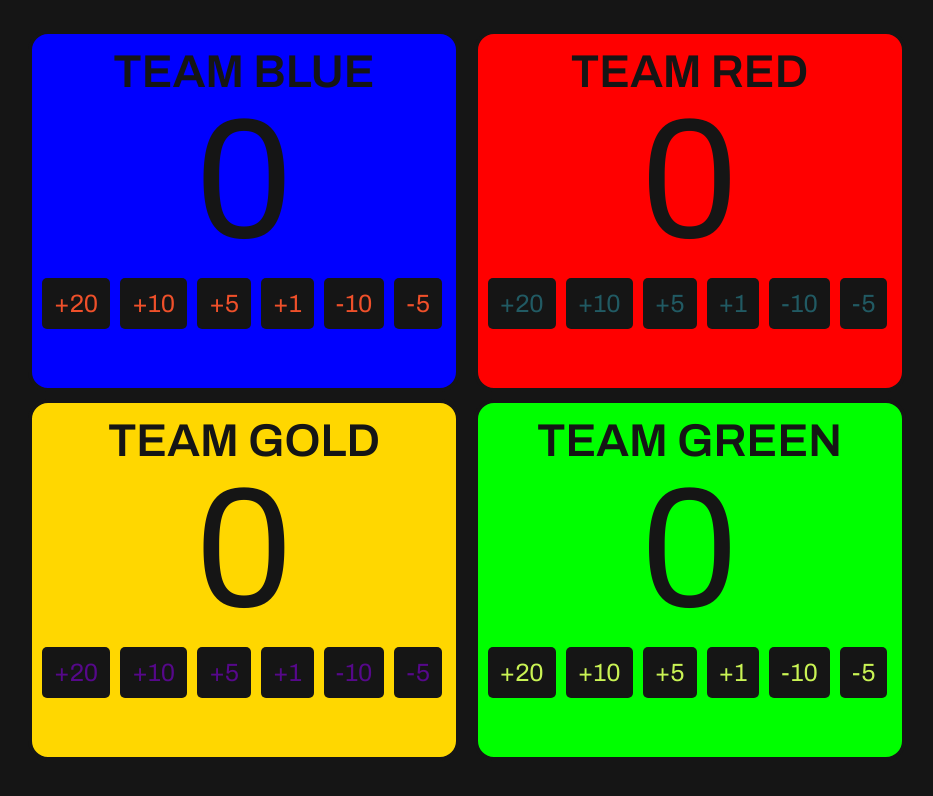
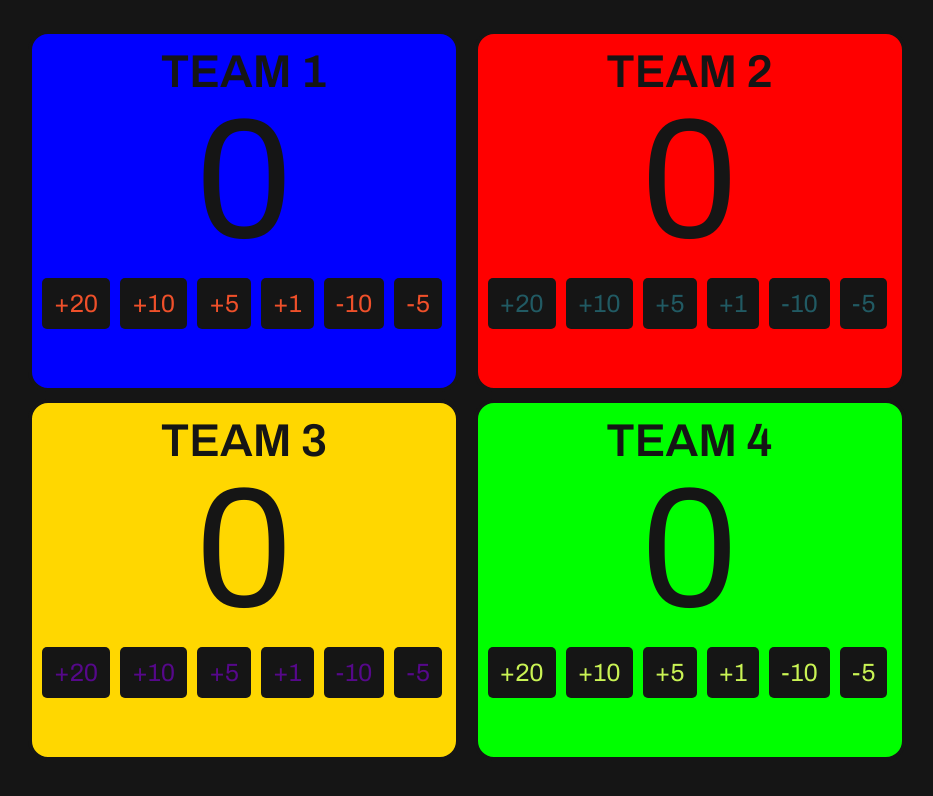
Before and after one commit to melvas6/quizscore, a plain HTML site: page public/index.html in a window 1280 px wide. Shown: the whole page, without its empty margins (162-1095 px from the left). Drawn offline with nearby package versions, Linux system fonts and the light colour scheme; no server answers.

Commit message:
Update index.html simple team names

```diff
--- a/public/index.html
+++ b/public/index.html
@@ -13,10 +13,10 @@
 </head>
 <body>
 <main>
-    <div><input type="text" placeholder="Team Blue"><span id="team1" class="odometer">0</span><nav><em>+20</em><em>+10</em><em>+5</em><em>+1</em><em>-10</em><em>-5</em></nav></div>
-    <div><input type="text" placeholder="Team Red"><span id="team2" class="odometer">0</span><nav><em>+20</em><em>+10</em><em>+5</em><em>+1</em><em>-10</em><em>-5</em></nav></div>
-	<div><input type="text" placeholder="Team Gold"><span id="team3" class="odometer">0</span><nav><em>+20</em><em>+10</em><em>+5</em><em>+1</em><em>-10</em><em>-5</em></nav></div>
-    <div><input type="text" placeholder="Team Green"><span id="team4" class="odometer">0</span><nav><em>+20</em><em>+10</em><em>+5</em><em>+1</em><em>-10</em><em>-5</em></nav></div>
+    <div><input type="text" placeholder="Team 1"><span id="team1" class="odometer">0</span><nav><em>+20</em><em>+10</em><em>+5</em><em>+1</em><em>-10</em><em>-5</em></nav></div>
+    <div><input type="text" placeholder="Team 2"><span id="team2" class="odometer">0</span><nav><em>+20</em><em>+10</em><em>+5</em><em>+1</em><em>-10</em><em>-5</em></nav></div>
+	<div><input type="text" placeholder="Team 3"><span id="team3" class="odometer">0</span><nav><em>+20</em><em>+10</em><em>+5</em><em>+1</em><em>-10</em><em>-5</em></nav></div>
+    <div><input type="text" placeholder="Team 4"><span id="team4" class="odometer">0</span><nav><em>+20</em><em>+10</em><em>+5</em><em>+1</em><em>-10</em><em>-5</em></nav></div>
 </main>
 </body>
 </html>
```
